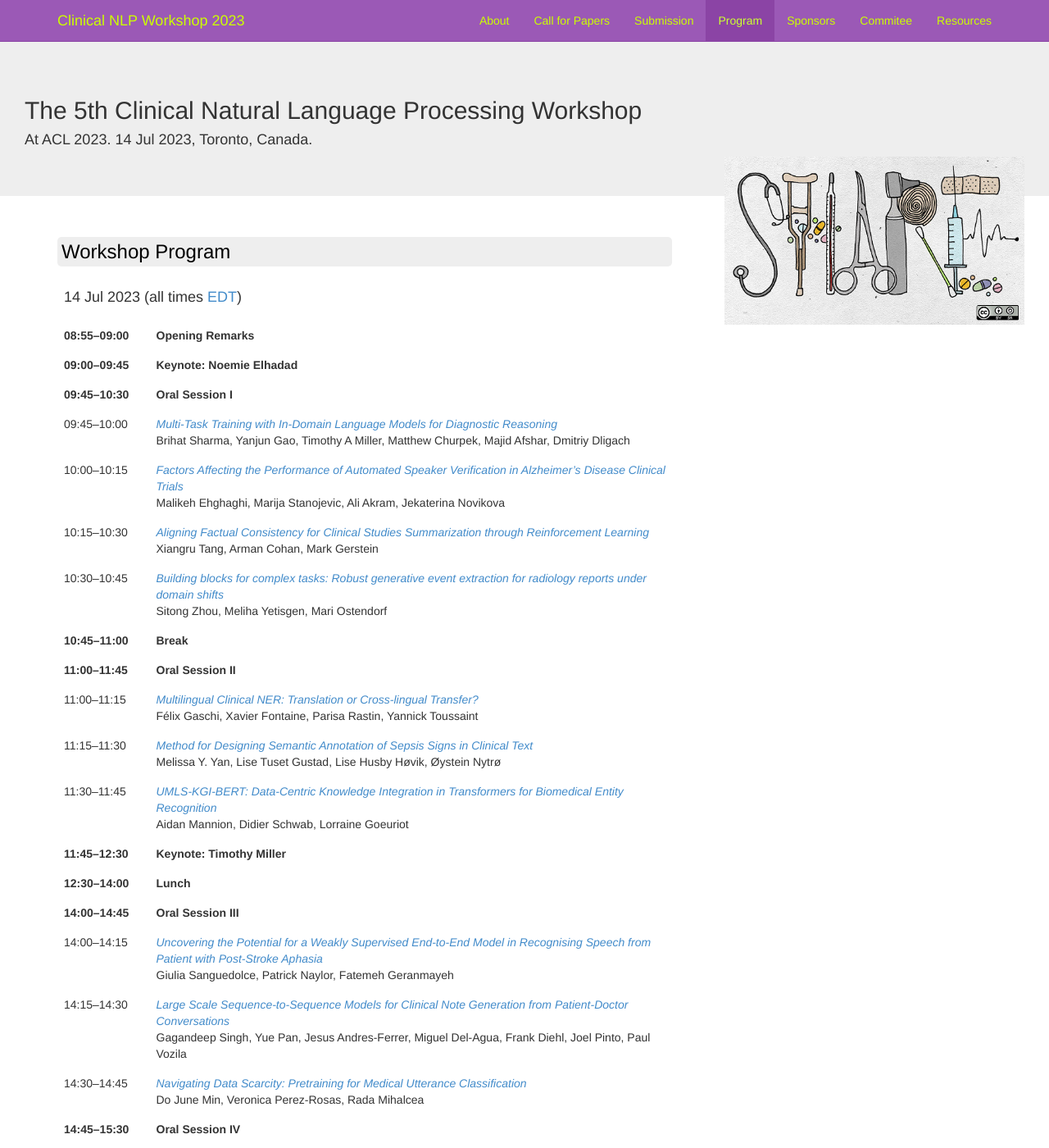
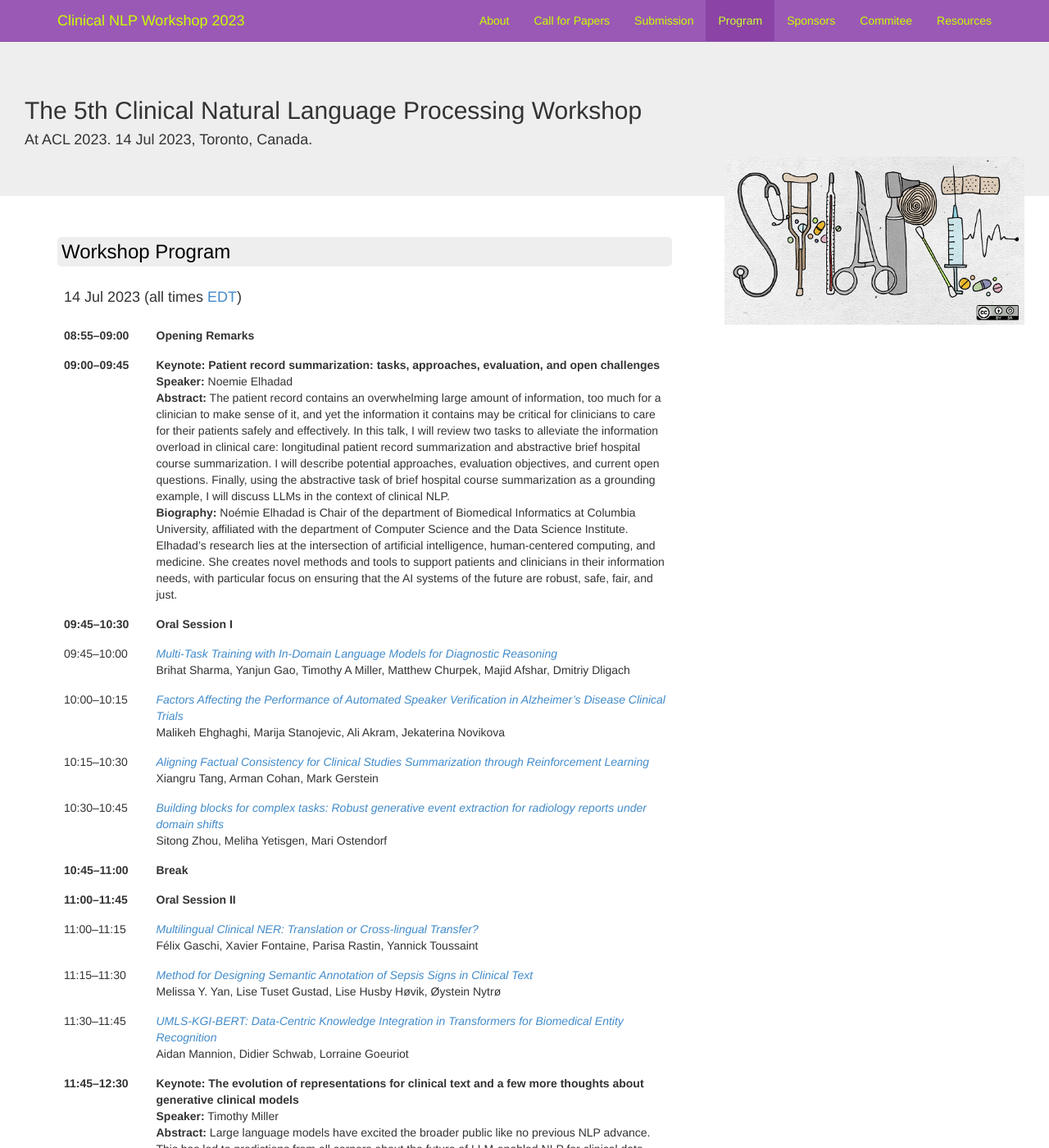
Before and after one commit to clinical-nlp/clinical-nlp.github.io, a Jekyll site: the page built from 2023/program.md, in a window 1280 px wide and 1400 px high. Shown: the whole window at 82% size. Built offline with Jekyll 4.4.1, drawn with Linux system fonts in a browser that asks for light colours; nearby versions of some CDN libraries; comment, search, counter and statistics services are not loaded; some of the changed text lies outside the part shown.

Commit message:
Adds keynote details to program

```diff
--- a/2023/program.md
+++ b/2023/program.md
@@ -12,7 +12,12 @@ layout: default_2023
 {% for session in site.data["2023"].program %}
 <tr>
     <td width="15%" style="border-top: 0px"><b>{{ session.start_time | date: "%H:%M"}}–{{ session.end_time | date: "%H:%M" }}</b></td>
-    <td style="border-top: 0px"><b>{{ session.title }}</b></td>
+    <td style="border-top: 0px">
+    <b>{{ session.title }}</b>
+    {% if session.speaker %}<br/><b>Speaker:</b> {{ session.speaker }}{% endif %}
+    {% if session.abstract %}<br/><b>Abstract:</b> {{ session.abstract }}{% endif %}
+    {% if session.biography %}<br/><b>Biography:</b> {{ session.biography }}{% endif %}
+    </td>
 </tr>
 {% for subsession in session.subsessions %}
 <tr>
--- a/_data/2023/program.yml
+++ b/_data/2023/program.yml
@@ -2,9 +2,12 @@
   start_time: 2023-07-17 08:55:00
   end_time: 2023-07-17 09:00:00
 
-- title: "Keynote: Noemie Elhadad"
+- title: "Keynote: Patient record summarization: tasks, approaches, evaluation, and open challenges"
   start_time: 2023-07-17 09:00:00
   end_time: 2023-07-14 09:45:00
+  speaker: "Noemie Elhadad"
+  abstract: "The patient record contains an overwhelming large amount of information, too much for a clinician to make sense of it, and yet the information it contains may be critical for clinicians to care for their patients safely and effectively. In this talk, I will review two tasks to alleviate the information overload in clinical care: longitudinal patient record summarization and abstractive brief hospital course summarization. I will describe potential approaches, evaluation objectives, and current open questions. Finally, using the abstractive task of brief hospital course summarization as a grounding example, I will discuss LLMs in the context of clinical NLP."
+  biography: "Noémie Elhadad is Chair of the department of Biomedical Informatics at Columbia University, affiliated with the department of Computer Science and the Data Science Institute. Elhadad’s research lies at the intersection of artificial intelligence, human-centered computing, and medicine. She creates novel methods and tools to support patients and clinicians in their information needs, with particular focus on ensuring that the AI systems of the future are robust, safe, fair, and just."
 
 - title: Oral Session I
   start_time: 2023-07-14 09:45:00
@@ -41,9 +44,12 @@
       start_time: 2023-07-14 11:30:00
       end_time: 2023-07-14 11:45:00
 
-- title: "Keynote: Timothy Miller"
+- title: "Keynote: The evolution of representations for clinical text and a few more thoughts about generative clinical models"
   start_time: 2023-07-14 11:45:00
   end_time: 2023-07-14 12:30:00
+  speaker: "Timothy Miller"
+  abstract: "Large language models have excited the broader public like no previous NLP advance. This has led to predictions from all corners about the future of LLM-enabled NLP for clinical data and tasks. In this talk, I review several recent projects from my lab that did not use LLMs, and re-imagine these projects in an LLM-enabled context. The talk then synthesizes the lessons from those projects to propose some guidelines for optimal use of LLMs in clinical NLP research, imagine future directions that are now enabled, and to make some predictions about the future of our field."
+  biography: "Tim Miller is an Associate Professor in the Computational Health Informatics Program at Boston Children’s Hospital, Department of Pediatrics at Harvard Medical School, and at the Harvard-MIT Center for Regulatory Science. He is the PI of the Machine Learning for Medical Language Lab, home of several federally funded projects, including projects focused on basic biomedical NLP research, as well as projects that are driven by biomedical use cases. His research focuses on domain adaptation/generalizability of ML-based NLP methods, as well as methods for learning universal patient representations."
 
 - title: Lunch
   start_time: 2023-07-14 12:30:00
```
